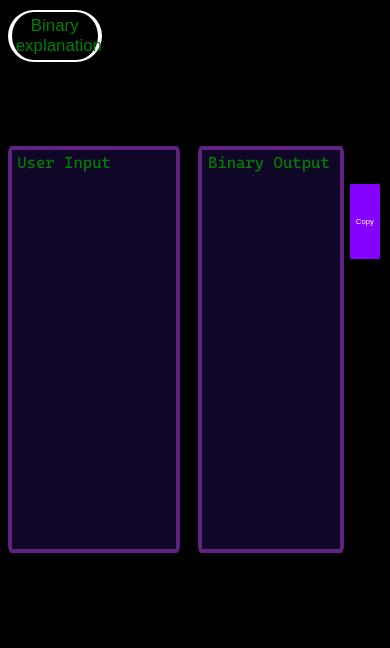
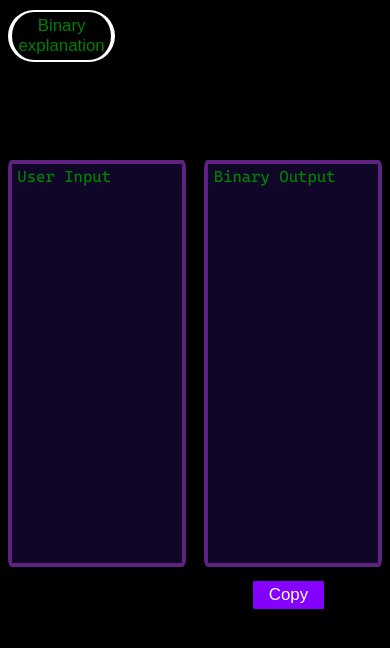
Before and after one commit to sMattSherwood/BinaryWordConverter, a plain HTML site: page index.html in a window 390 px wide. Shown: the part 136-784 px from the top of the page. Drawn offline with Linux system fonts and the light colour scheme.

Commit message:
copy button in better place

```diff
--- a/index.html
+++ b/index.html
@@ -22,8 +22,10 @@
         </div>
         <div class="binaryOutput">
             <textarea name="output" id="output" placeholder="Binary Output"  rows="20" cols="50" readonly></textarea> <!--this text area will only have output no way of inputing-->
-            <button onclick="copyText()">Copy</button>
         </div>
+    </div>
+    <div class="copyButtonContainer">
+        <button class="copyButton" onclick="copyText()">Copy</button>
     </div>
 
     <script src="functionality.js"></script>
--- a/style.css
+++ b/style.css
@@ -141,19 +141,24 @@ h1{
 .binaryOutput textArea::placeholder{
     color:green;
 }
-.binaryOutput button{
-    width: 15%;
-    height: 20%;
-    margin-top: 20%;
-    margin-left: 2%;
+.copyButtonContainer{
+    display: flex;
+    justify-content: center;
+}
+.copyButton{
+    width: auto;
+    padding: 1%;
+    height: 50%;
+    margin-top: 2%;
+    margin-left: 37%;
     background-color: rgb(132, 0, 255);
     transition: background-color 0.7s;
     border-style: solid;
     border-radius: 8%;
-    font-size: 2vh;
+    font-size: 3vh;
     color: white;
 }
-.binaryOutput button:hover{
+.copyButton:hover{
     background-color: rgb(0, 126, 17);
     cursor: pointer;
 }
@@ -166,7 +171,7 @@ h1{
     }
     .explanation button{
         font-size: 2vh;
-        width: 25%;
+        width: 30%;
     }
     #info{
         width: 70%;
@@ -174,8 +179,10 @@ h1{
     .textBoxContainer{
         gap: 5%;
     }
-    .binaryOutput button{
+    .copyButton{
+        margin-top: 7%;
+        margin-left: 50%;
         width: 20%;
-        font-size: 2vw;
+        font-size: 2vh;
     }
 }
```
